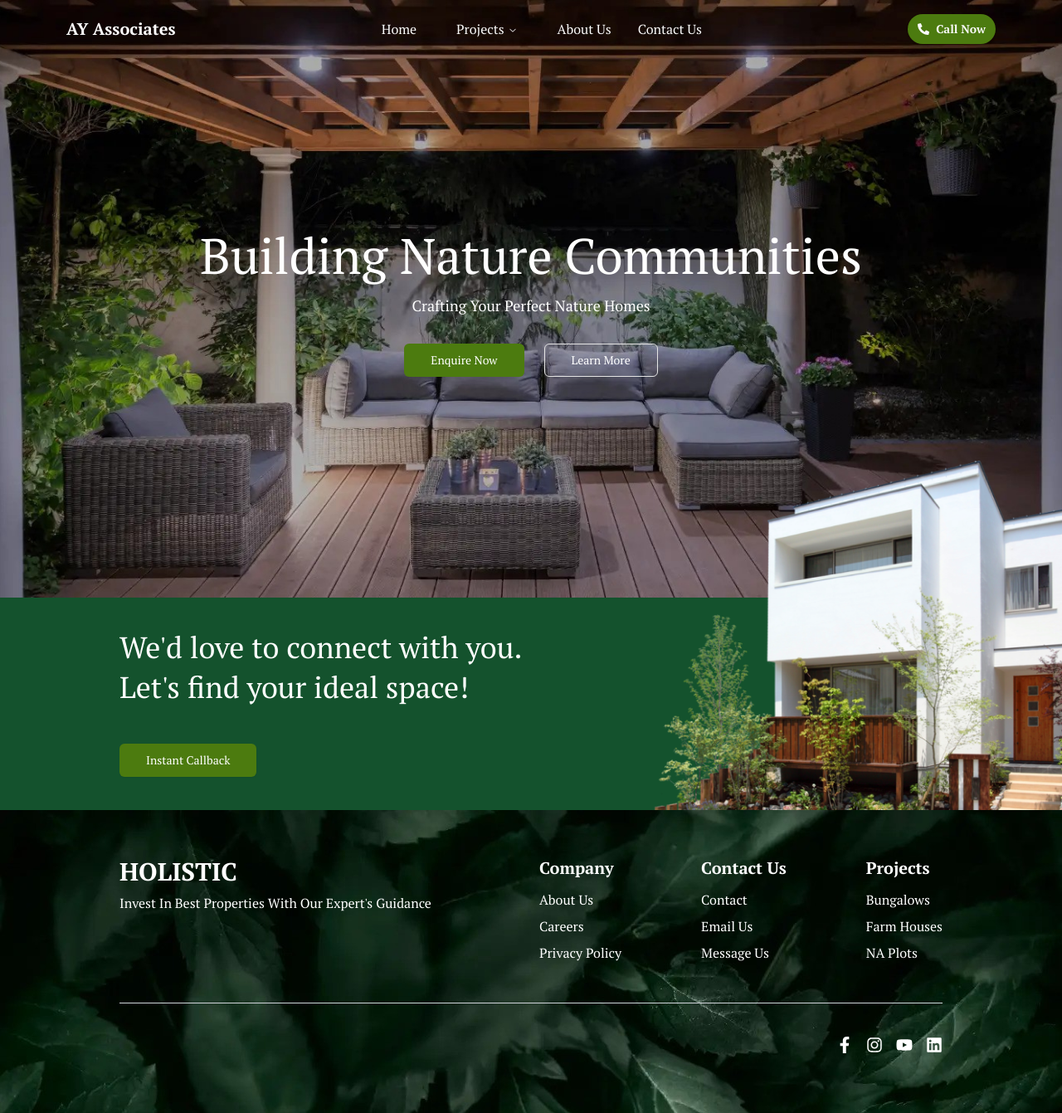
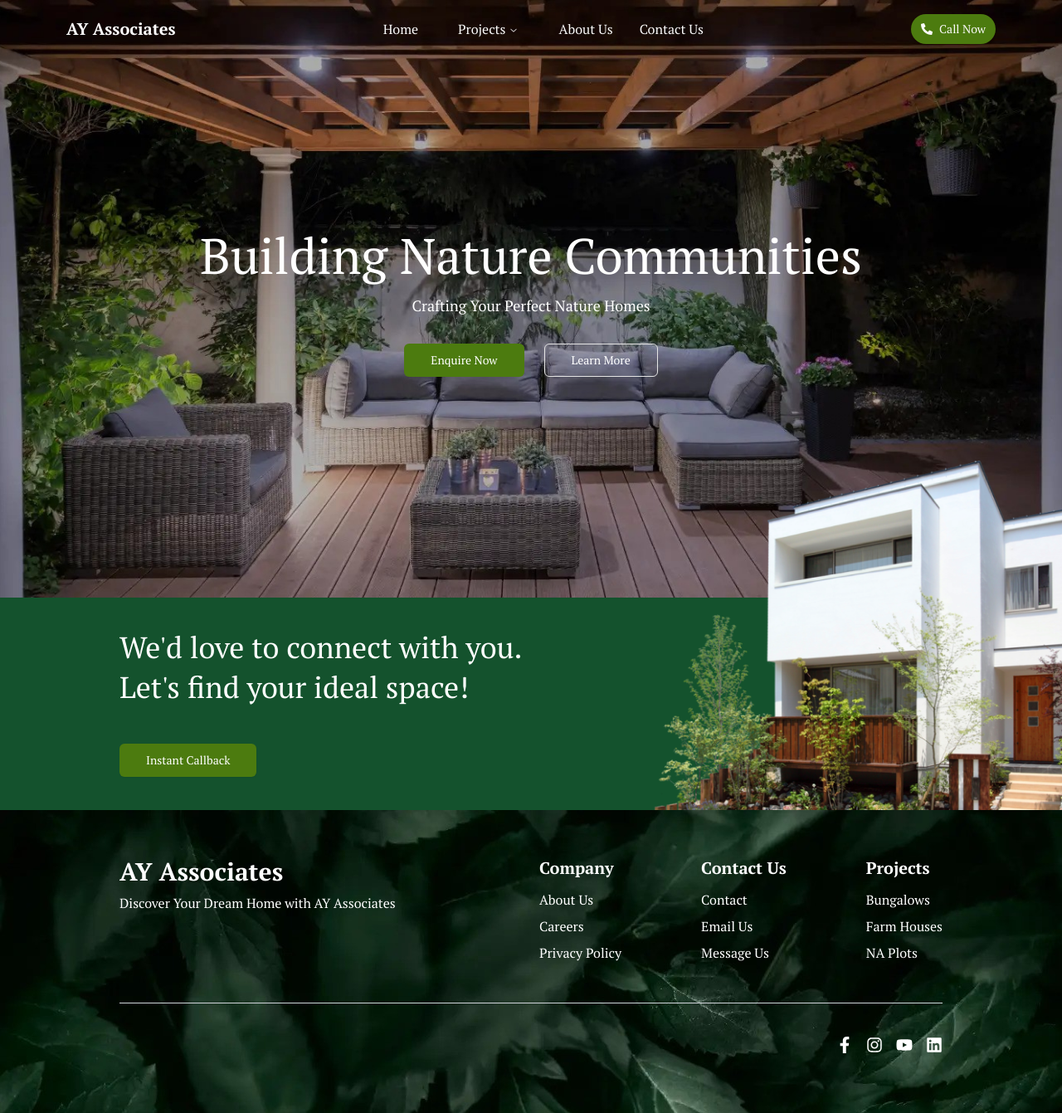
Before and after one commit to dev-kingz/ayassociates, a Next.js app: page / in a window 1280 px wide. Shown: the whole page at 83% size. Built offline with nearby package versions, Linux system fonts and the light colour scheme.

Commit message:
refactor: Update footer text for better readability

```diff
--- a/src/components/Footer/index.tsx
+++ b/src/components/Footer/index.tsx
@@ -40,10 +40,10 @@ export function Footer() {
         <div className="Content py-4 flex flex-row justify-between">
           <div className="Logo&Text mb-6 md:mb-0">
             <Link href="/">
-              <h1 className="text-3xl font-bold text-white">HOLISTIC</h1>
+              <h1 className="text-3xl font-bold text-white">AY Associates</h1>
             </Link>
             <p className="mt-2 text-md">
-              Invest In Best Properties With Our Expert&apos;s Guidance
+            Discover Your Dream Home with AY Associates
             </p>
           </div>
           <div className="QuickLinks flex flex-row gap-24">
--- a/src/components/Menus/Navbar/index.tsx
+++ b/src/components/Menus/Navbar/index.tsx
@@ -41,7 +41,7 @@ export function Navbar() {
       </Link>
       <NavigationMenuC />
       <div className="flex items-center justify-center gap-2">
-        <Button className="font-semibold px-3 py-2.5 bg-secondary rounded-full text-primary-foreground gap-2">
+        <Button className="font-medium px-3 py-2.5 bg-secondary rounded-full text-primary-foreground gap-2">
           <FaPhoneAlt />
           Call Now
         </Button>
```
